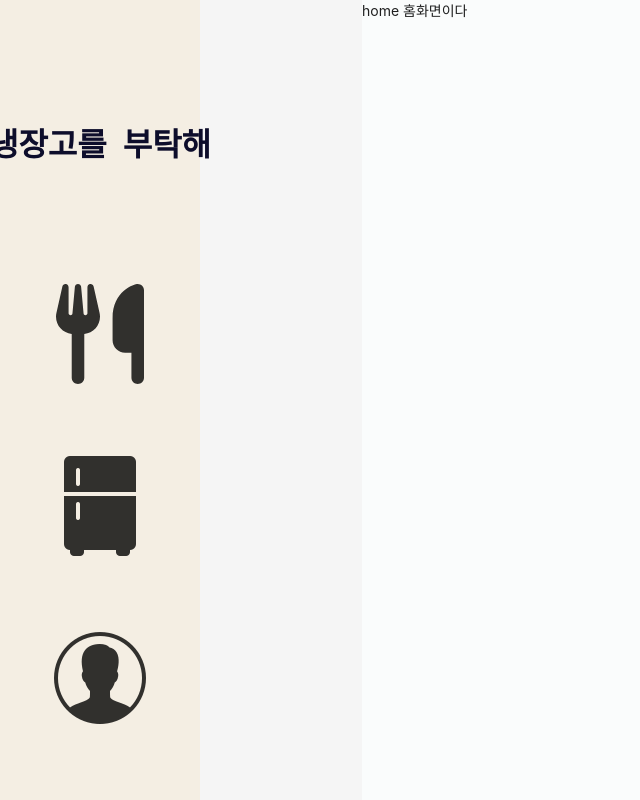
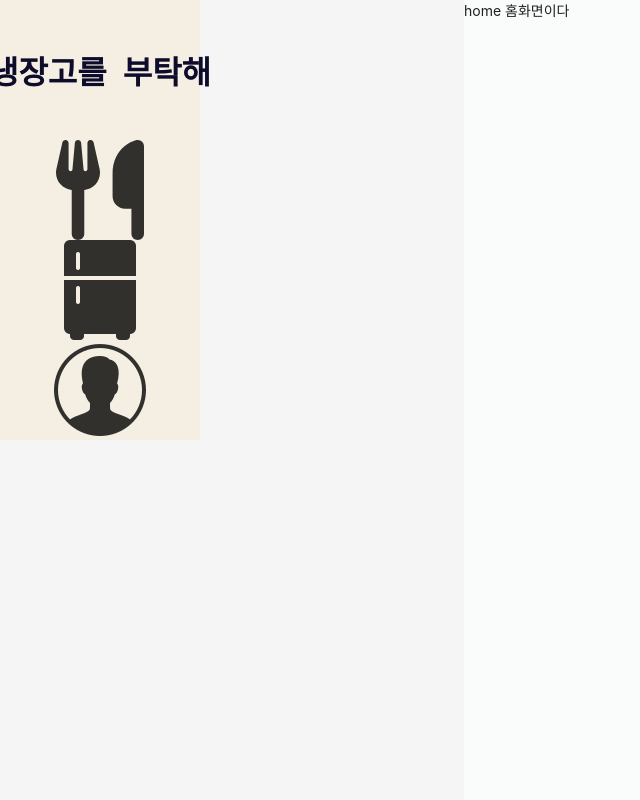
Before and after one commit to yerim0914/PlanMeals, a Next.js app: page / in a window 1280 px wide. Shown: the whole page, without its empty margins (0-640 px from the left). Built offline with nearby package versions, Linux system fonts and the light colour scheme.

Commit message:
navigation layout 수정

```diff
--- a/container/Navigation/Navigation.css
+++ b/container/Navigation/Navigation.css
@@ -1,6 +1,11 @@
 .NavigationWrapper {
     width: 100%;
     height: 100vh;
+}
+
+.navigation-sider{
+    width: 25%;
+    height: 100%;
 }
 
 .nav-menu {
--- a/container/Navigation/Navigation.tsx
+++ b/container/Navigation/Navigation.tsx
@@ -33,8 +33,8 @@ const Navigation: React.FunctionComponent<NavigationProps> = (props) => {
 
   return (
       <Layout rootClassName="NavigationWrapper">
-      <Sider trigger={null} collapsible collapsed={collapsed} theme={'light'} style={{width: '30%'}}>
-        <div className="demo-logo-vertical"/>
+      <div className="navigation-sider">
+      <Sider trigger={null} collapsible collapsed={collapsed} theme={'light'} style={{minWidth:"100%"}}>
         <div className="nav-menu">
           <Button type="text" style={{margin: '20px 0', width: '100%', height: '100px', fontSize: 'xx-large', fontWeight: '800', color: 'rgb(13, 13, 43)'}}
             onClick={() => {router.push('./')}}
@@ -58,8 +58,8 @@ const Navigation: React.FunctionComponent<NavigationProps> = (props) => {
             className="navbtn mypage-btn"
           />
         </div>
-
       </Sider>
+      </div>
       <Layout>
         <Content
           className='content-wrapper'
```
